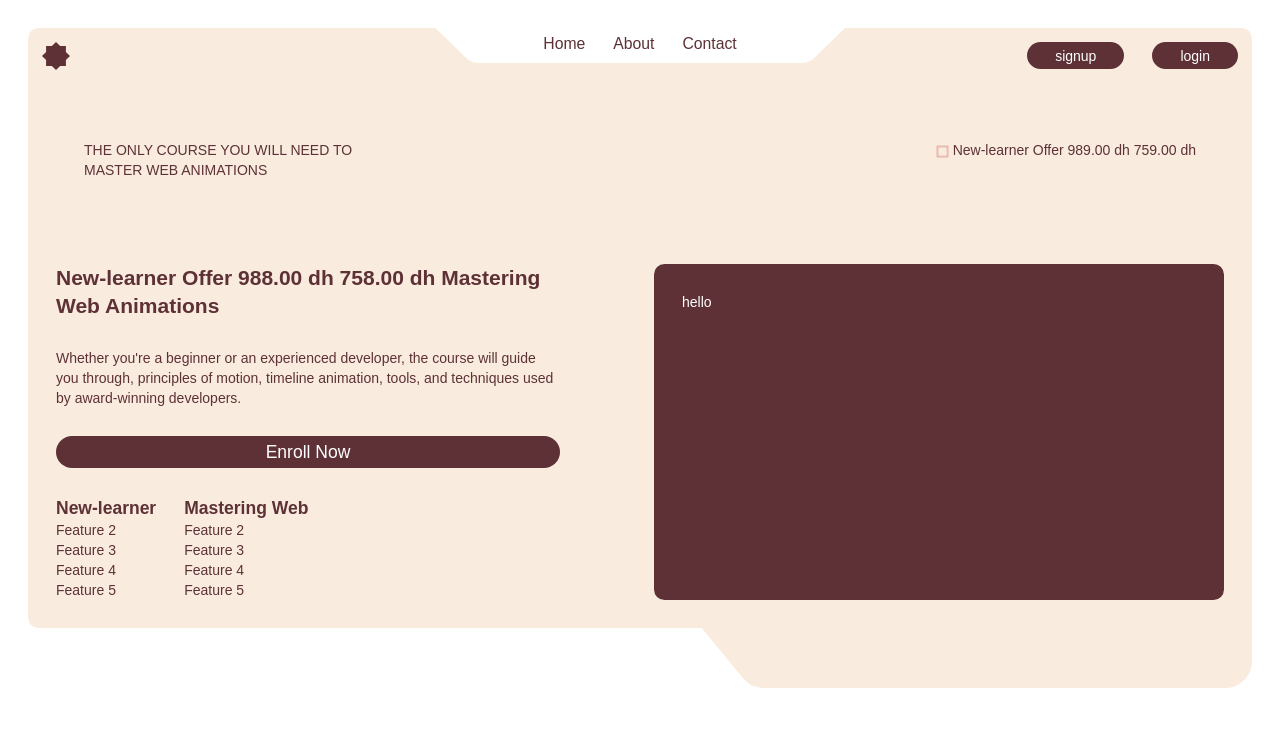
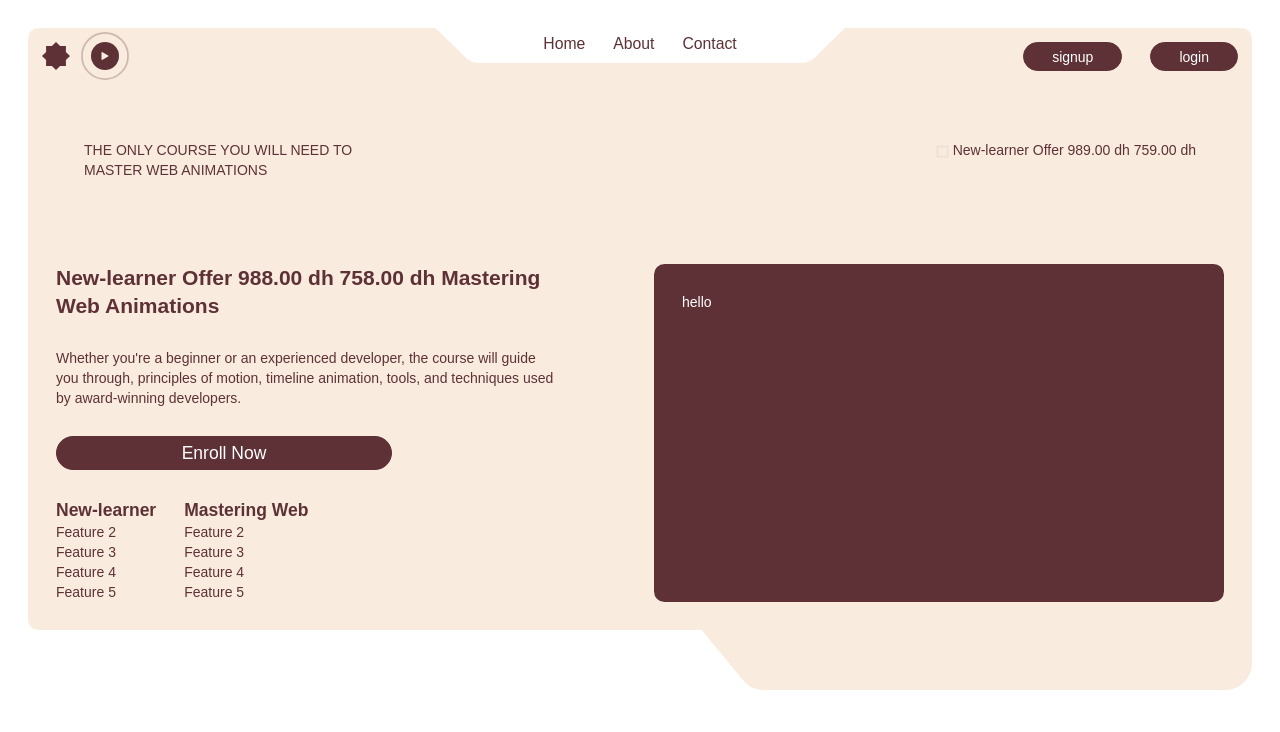
Before and after one commit to samjaabo/portfolio-v2, a Next.js app: page /test in a window 1280 px wide. Shown: the top 732 px of the page. Built offline with nearby package versions, Linux system fonts and the light colour scheme; a web font is replaced by a local one.

Commit message:
add audio component with ping animation

```diff
--- a/src/app/globals.css
+++ b/src/app/globals.css
@@ -55,9 +55,9 @@
 /* ----------------- Components ----------------- */
 @layer components {
   .btn {
-    @apply bg-color font-normal text-white text-center
-           py-1 px-8 rounded-full transition-colors duration-300 ease-in-out
-           hover:bg-line-color;
+    @apply bg-color border border-color font-normal text-white text-center
+           py-1 px-8  transition-colors duration-300 ease-in-out
+           hover:bg-transparent hover:text-color rounded-full max-w-96;
   }
   .cursus-card-corners-rounded {
     @apply rounded-tr-sm md:rounded-tr-xl lg:rounded-tr-3xl rounded-bl-sm md:rounded-bl-xl lg:rounded-bl-3xl rounded-br-sm md:rounded-br-xl lg:rounded-br-3xl;
--- a/src/app/test/page.tsx
+++ b/src/app/test/page.tsx
@@ -22,7 +22,7 @@ export default function TestPage() {
       <HeaderSection />
       <ProjectsSection />
       <CursusSection />
-      <div className="md:block hidden fixed bottom-[calc(10px_+_theme(space.8))] right-[calc(10px_+_theme(space.8))] w-8 h-8 rounded-full bg-bg/50 border border-bg"></div>
+      {/* <div className="md:block hidden fixed bottom-[calc(10px_+_theme(space.8))] right-[calc(10px_+_theme(space.8))] w-8 h-8 rounded-full bg-bg/50 border border-bg"></div> */}
       <div className="mt-32 h-96 w-full bg-gray"></div>
     </main>
   );
--- /dev/null
+++ b/src/components/futuristic/audio.tsx
@@ -0,0 +1,66 @@
+"use client";
+import clsx from "clsx";
+import { useEffect, useRef, useState } from "react";
+import { BsFillPlayFill } from "react-icons/bs";
+import { BsFillPauseFill } from "react-icons/bs";
+
+export default function BackgroundMusic() {
+  const audioRef = useRef<HTMLAudioElement>(null);
+  const [playing, setPlaying] = useState(false);
+
+  const togglePlay = () => {
+    if (!audioRef.current) return;
+    if (playing) {
+      audioRef.current.pause();
+    } else {
+      audioRef.current.play();
+    }
+    setPlaying(!playing);
+  };
+
+  useEffect(() => {
+    if (audioRef.current) {
+    }
+  }, []);
+  // Sync state with audio events
+  useEffect(() => {
+    const audio = audioRef.current;
+    if (!audio) return;
+
+    audio.volume = 0.2; // 20% volume
+
+    const handlePlay = () => setPlaying(true);
+    const handlePause = () => setPlaying(false);
+    // const handleEnded = () => setIsPlaying(false);
+
+    audio.addEventListener("play", handlePlay);
+    audio.addEventListener("pause", handlePause);
+    // audio.addEventListener("ended", handleEnded);
+
+    return () => {
+      audio.removeEventListener("play", handlePlay);
+      audio.removeEventListener("pause", handlePause);
+      //   audio.removeEventListener("ended", handleEnded);
+    };
+  }, []);
+
+  return (
+    <div className="relative top-0 left-0">
+      <div className="pointer-events-none absolute top-0 left-0 border border-color animate-ping w-full h-full rounded-full"></div>
+      <audio ref={audioRef} loop>
+        <source src="/futuristic/nn-the-floor.mp3" type="audio/mpeg" />
+      </audio>
+      <button
+        onClick={togglePlay}
+        className={clsx(
+          "p-2 aspect-square max-w-8 max-h-8 rounded-full bg-bg text-soft",
+          {
+            "animate-none": playing,
+          }
+        )}
+      >
+        {playing ? <BsFillPauseFill /> : <BsFillPlayFill />}
+      </button>
+    </div>
+  );
+}
--- a/src/components/futuristic/sections/header.tsx
+++ b/src/components/futuristic/sections/header.tsx
@@ -6,6 +6,7 @@ import {
   NavbarContainerRounded,
   WebsiteLogo,
 } from "../svgs";
+import BackgroundMusic from "../audio";
 
 export default function HeaderSection() {
   return (
@@ -24,8 +25,12 @@ export default function HeaderSection() {
             Contact
           </button>
         </nav>
-        <Link className="absolute m-4 h-8 top-0 left-0 z-10" href={"/test"}>
+        <Link
+          className="absolute m-4 h-8 top-0 left-0 z-10 flex gap-6"
+          href={"/test"}
+        >
           <WebsiteLogo></WebsiteLogo>
+          <BackgroundMusic />
         </Link>
         <div className="absolute m-4 gap-4 lg:gap-8 top-0 right-0 z-10 flex justify-between">
           <Link className="btn hidden lg:inline-block" href={"/test"}>
@@ -43,7 +48,7 @@ export default function HeaderSection() {
             THE ONLY COURSE YOU WILL NEED TO MASTER WEB ANIMATIONS
           </div>
           <div className="z-20 lg:max-w-xs max-lg:ml-auto  flex gap-2 items-baseline">
-            <div className="h-2 w-2 rounded-0 border border-warning  animate-ping"></div>
+            <div className="h-2 w-2 aspect-square rounded-0 border border-line-color-soft animate-ping"></div>
             <p className="">New-learner Offer 989.00 dh 759.00 dh</p>
           </div>
         </div>
--- a/src/components/futuristic/svgs.tsx
+++ b/src/components/futuristic/svgs.tsx
@@ -184,7 +184,7 @@ export function ProfileImageContainer() {
 export function WebsiteLogo() {
   return (
     <svg
-      className="h-8 w-8 pointer-events-none"
+      className="h-8 w-8 rotate-0 hover:rotate-180 transition-transform duration-500 ease-in-out"
       xmlns="http://www.w3.org/2000/svg"
       viewBox="0 0 480 480"
       fill="none"
```
Also changed, not shown: 1 other file (tests, documents, lock files or other folders).
